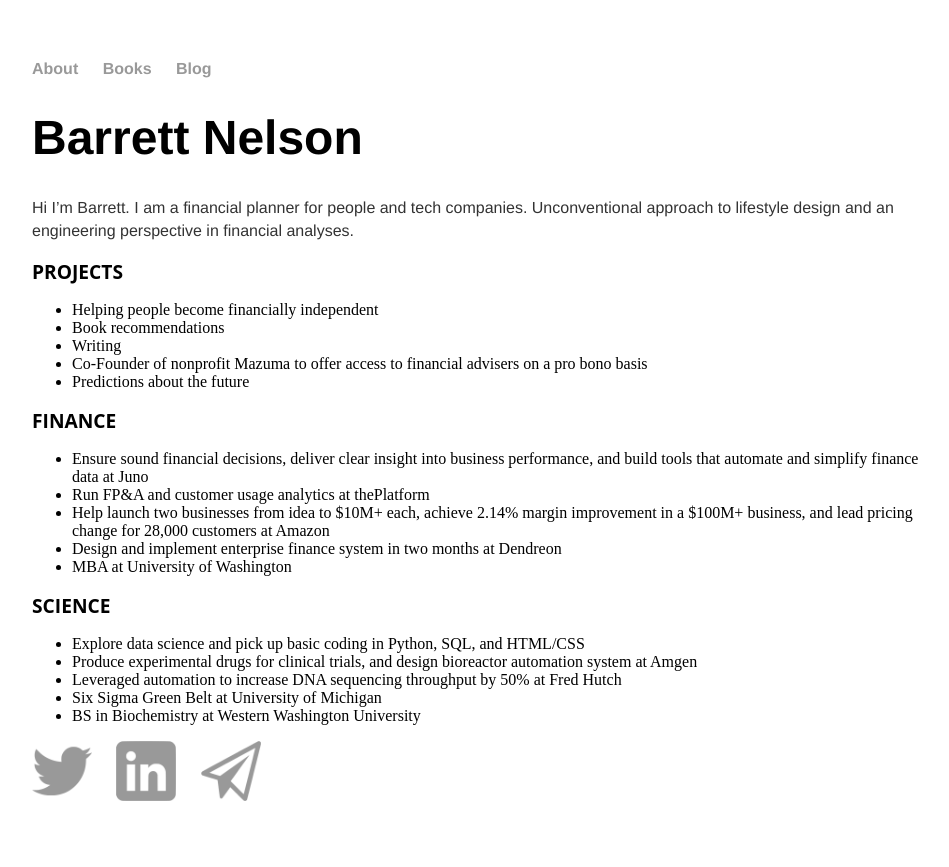
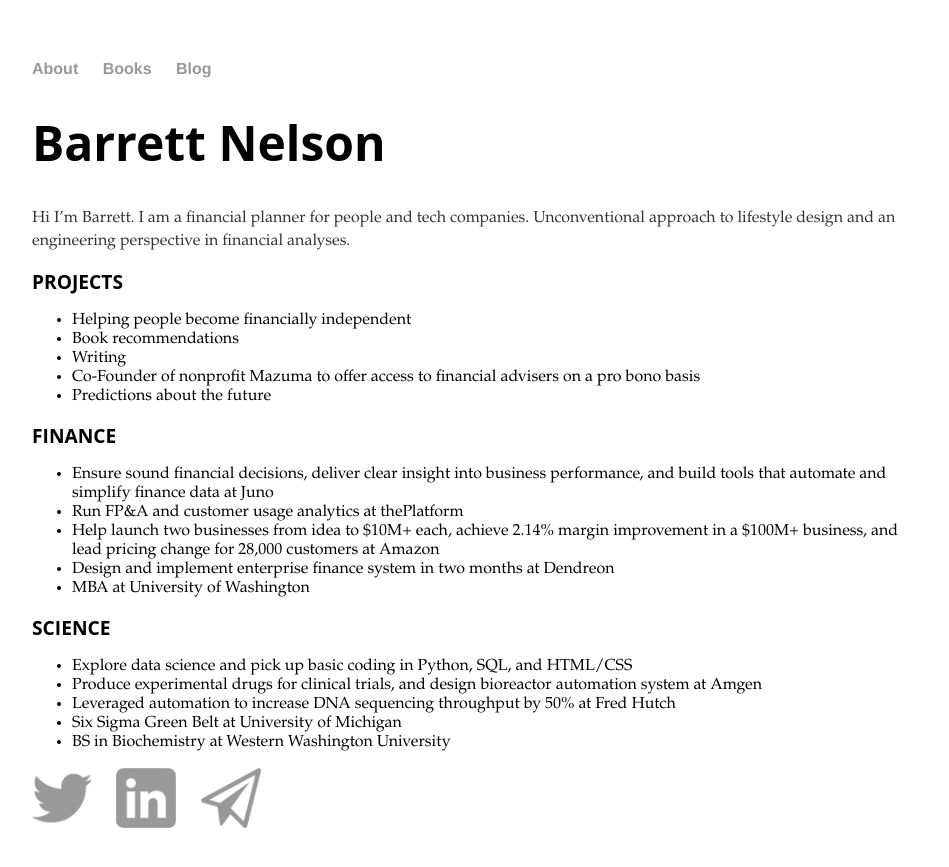
Before and after one commit to bstnel/bstnel.github.io, a Jekyll site: the page built from index.html, in a window 1280 px wide. Shown: the top 867 px of the page, without its empty margins (160-1109 px from the left). Built offline with Jekyll 4.4.1, drawn with Linux system fonts in a browser that asks for light colours.

Commit message:
Update main.css

```diff
--- a/css/main.css
+++ b/css/main.css
@@ -21,17 +21,21 @@ a:hover {
 }
 h1 {
     font-size: 3em;
-    font-family:'Helvetica', 'Arial', 'Sans-Serif';
+    font-family: 'Open Sans', 'Helvetica-Neue', Helvetica, sans-serif;
 }
 h2 {
     font-size: 1.2em;
     font-family: 'Open Sans', 'Helvetica-Neue', Helvetica, sans-serif;
 }
+ul {
+    font-size: 1em;
+    font-family: 'Gentium Book Basic', 'Palatino', Georgia, serif;
+}
 p {
     font-size: 1em;
     line-height: 1.4em;
     color: #333;
-    font-family:'Helvetica', 'Arial', 'Sans-Serif';
+    font-family: 'Gentium Book Basic', 'Palatino', Georgia, serif;
 }
 footer {
     border-top: none;
```
